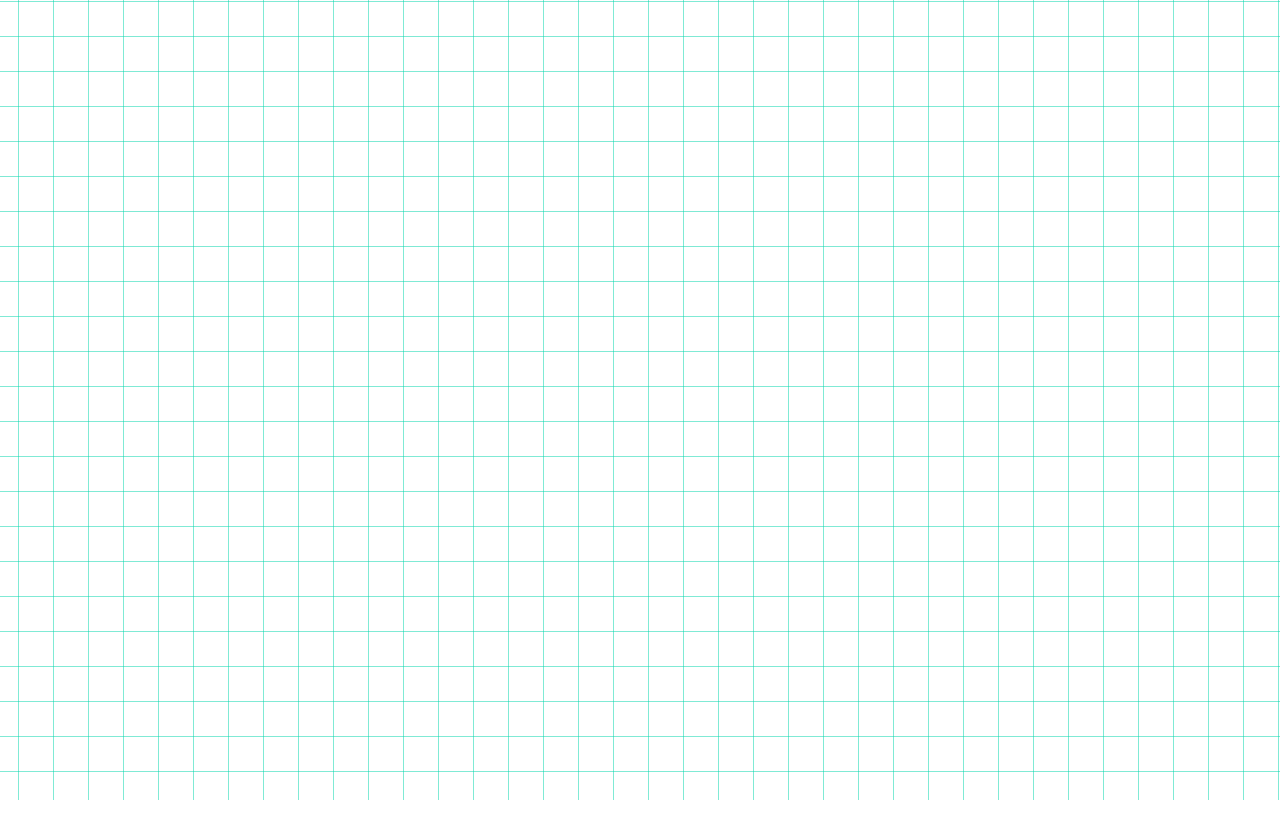
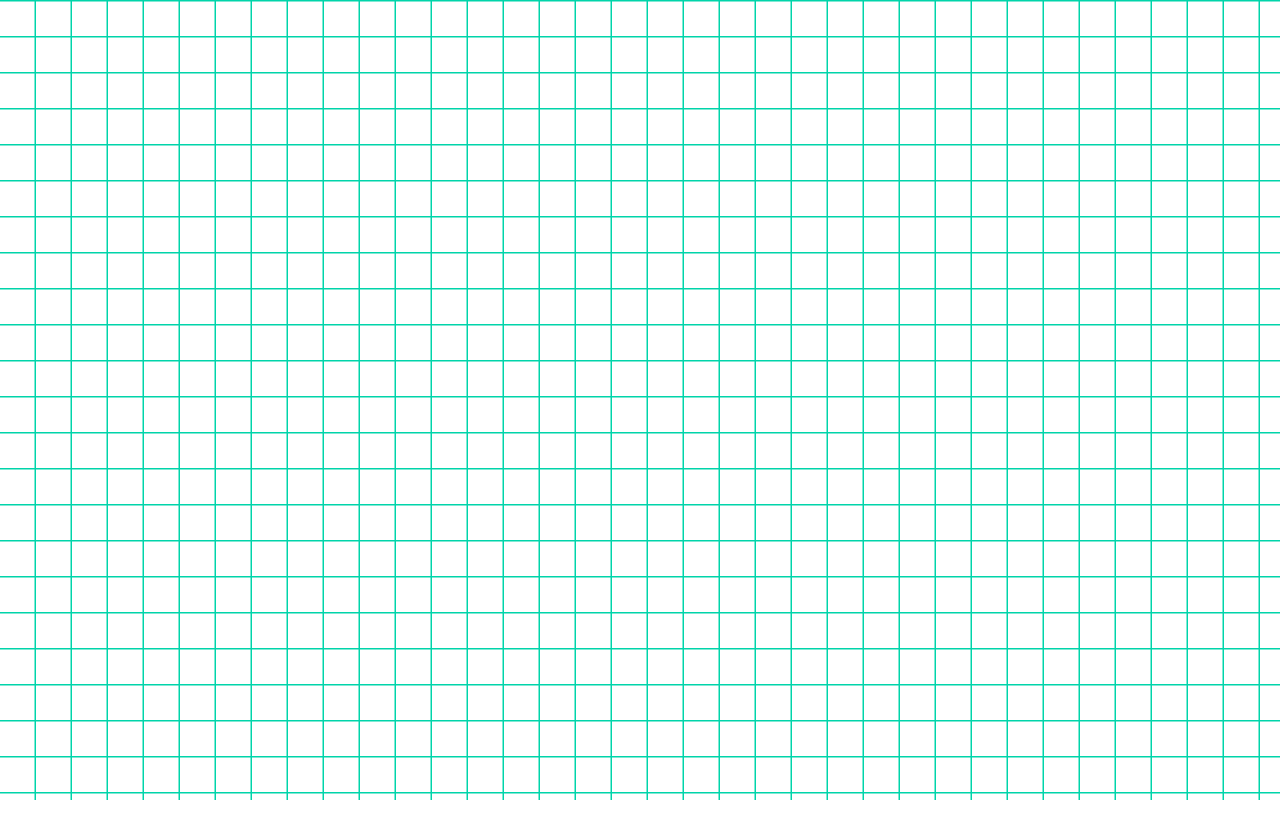
Before and after one commit to joenikkai/salmon, a Svelte app in the folder app/salmon/frontend/: page / in a window 1280 px wide. Built offline with nearby package versions, Linux system fonts and the light colour scheme.

Commit message:
fix: fixed the subpixel rendering issue

```diff
--- a/app/salmon/frontend/public/style.css
+++ b/app/salmon/frontend/public/style.css
@@ -12,8 +12,11 @@
     inset: 0;
     z-index: -1;
     background-image:
-    repeating-linear-gradient(to left,var(--salmon-accent-2) 1px,transparent 2px,transparent var(--background-pattern-spacing)),
-    repeating-linear-gradient(to bottom,var(--salmon-accent-2) 1px,transparent 2px,transparent var(--background-pattern-spacing));
+    linear-gradient(to left,var(--salmon-accent-2) 1px, transparent 2px, transparent var(--background-pattern-spacing)),
+    linear-gradient(to bottom,var(--salmon-accent-2) 1px, transparent 2px, transparent var(--background-pattern-spacing));
+    background-size: var(--background-pattern-spacing) var(--background-pattern-spacing);
+    background-repeat: repeat;
+    background-position: 0 0;
 }
 
 
```
